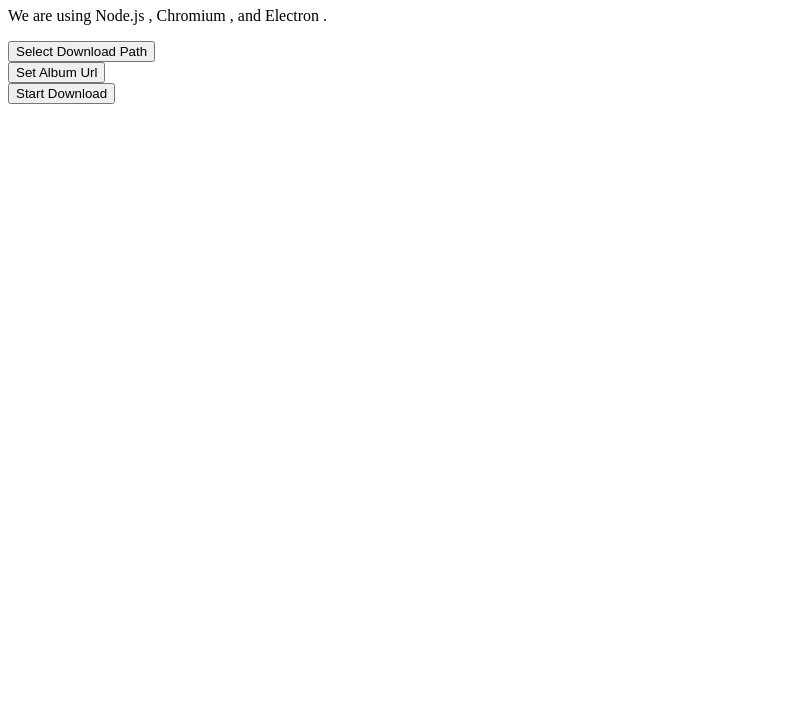
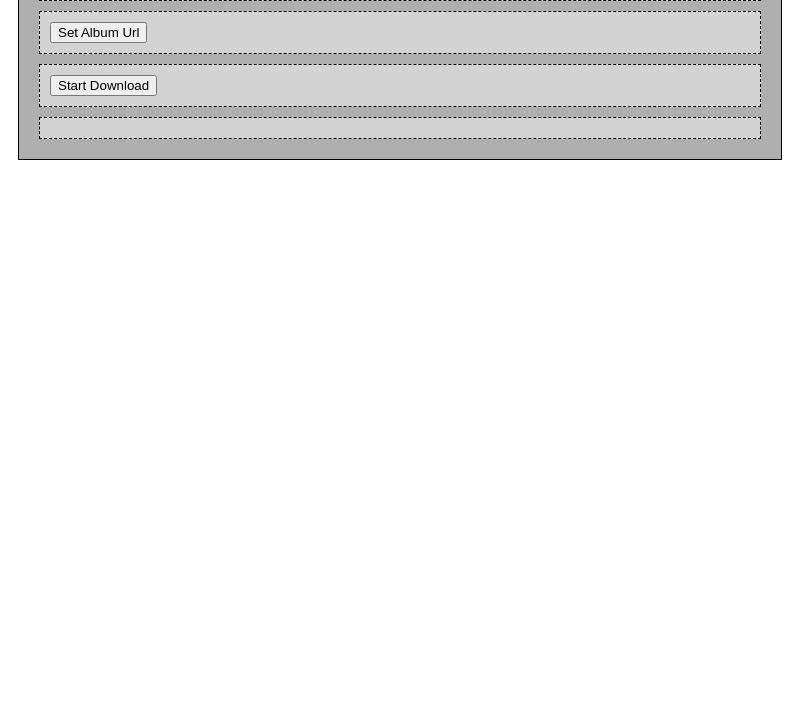
Before and after one commit to x-1337-x/bandcamp-scraper-electron, an Electron app: page index.html in a window 800 px wide. Shown: the part 73-800 px from the top of the page. Drawn offline with Linux system fonts and the light colour scheme; no server answers.

Commit message:
added css

```diff
--- a/index.html
+++ b/index.html
@@ -4,28 +4,25 @@
     <meta charset="UTF-8">
     <title>Hello World!</title>
     <meta http-equiv="Content-Security-Policy" content="script-src 'self' 'unsafe-inline';" />
+    <link rel="stylesheet" href="./styles.css">
 </head>
 <body>
-    <h1>Hello World!</h1>
-    <p>
-        We are using Node.js <span id="node-version"></span>,
-        Chromium <span id="chrome-version"></span>,
-        and Electron <span id="electron-version"></span>.
-    </p>
-    <div id="pathBlock">
+    <div class="box-container">
+        <div class="box" id="pathBlock">
             <button id="selectPath">Select Download Path</button>
             <span id="path"></span>
         </div>
-    <div id="urlBlock">
+        <div class="box" id="urlBlock">
             <button id="selectUrl">Set Album Url</button>
             <span id="albumUrl"></span>
         </div>
-    <div id="downloadBlock">
+        <div class="box" id="downloadBlock">
             <button id="dowloadToggle">Start Download</button>
             <span id="downloadStatus"></span>
         </div>
-    <div id="progressDiv">
+        <div class="box" id="progressDiv">
 
+        </div>
     </div>
 </body>
 <script src="./app.js"></script>
--- a/main.js
+++ b/main.js
@@ -77,7 +77,7 @@
 
 ipcMain.on('startDownload', (event, arg) => {
 	if (typeof destinationFolder[0] !== 'string' || destinationFolder[0] === '') {
-		event.reply('pathError', 'Select destination folder and try again.');
+		event.reply('pathError', 'Select a  destination folder and try again.');
 		return;
 	}
 	if (typeof url !== 'string' || url === '') {
--- /dev/null
+++ b/styles.css
@@ -0,0 +1,13 @@
+.box {
+	margin: 10px;
+	padding: 10px;
+	border: 1px dashed black;
+	background: rgb(211, 211, 211);
+}
+
+.box-container {
+	margin: 10px;
+	padding: 10px;
+	border: 1px solid black;
+	background-color: #afafaf;
+}
```
Lines whose indentation alone changed are shown as unchanged.
